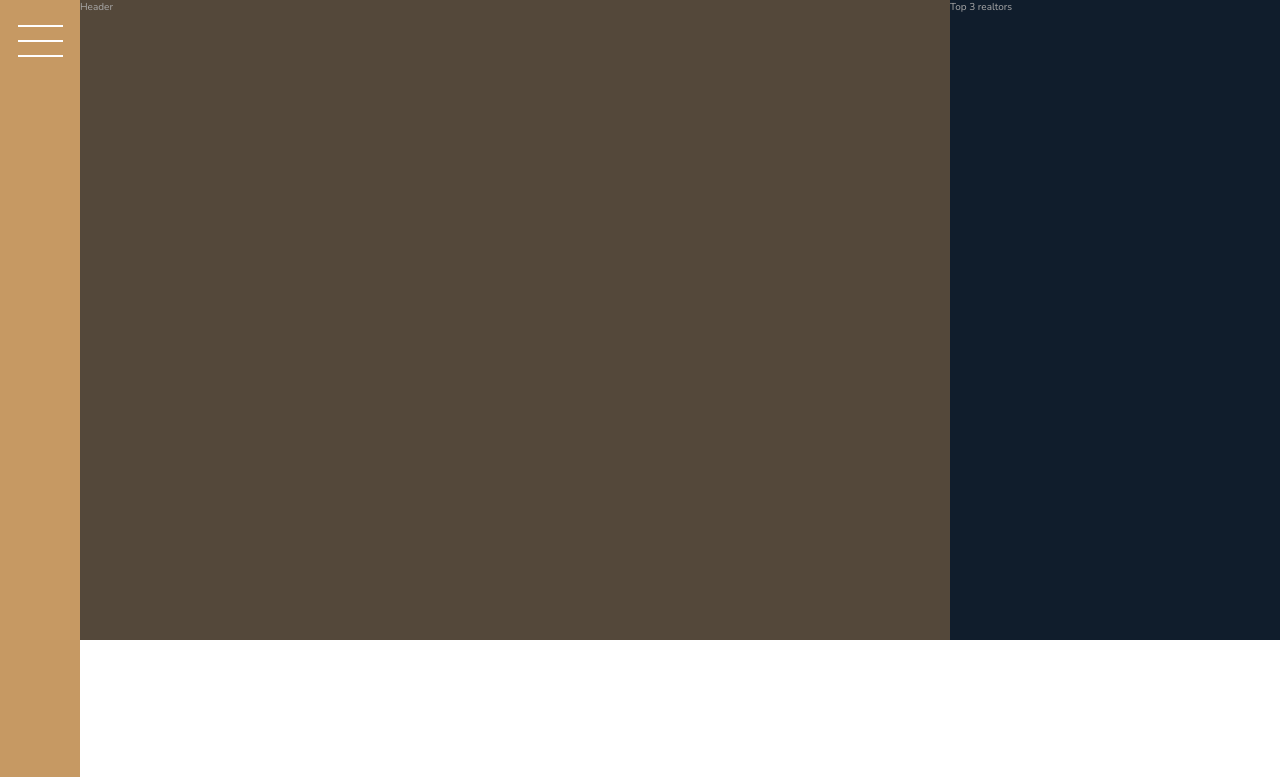
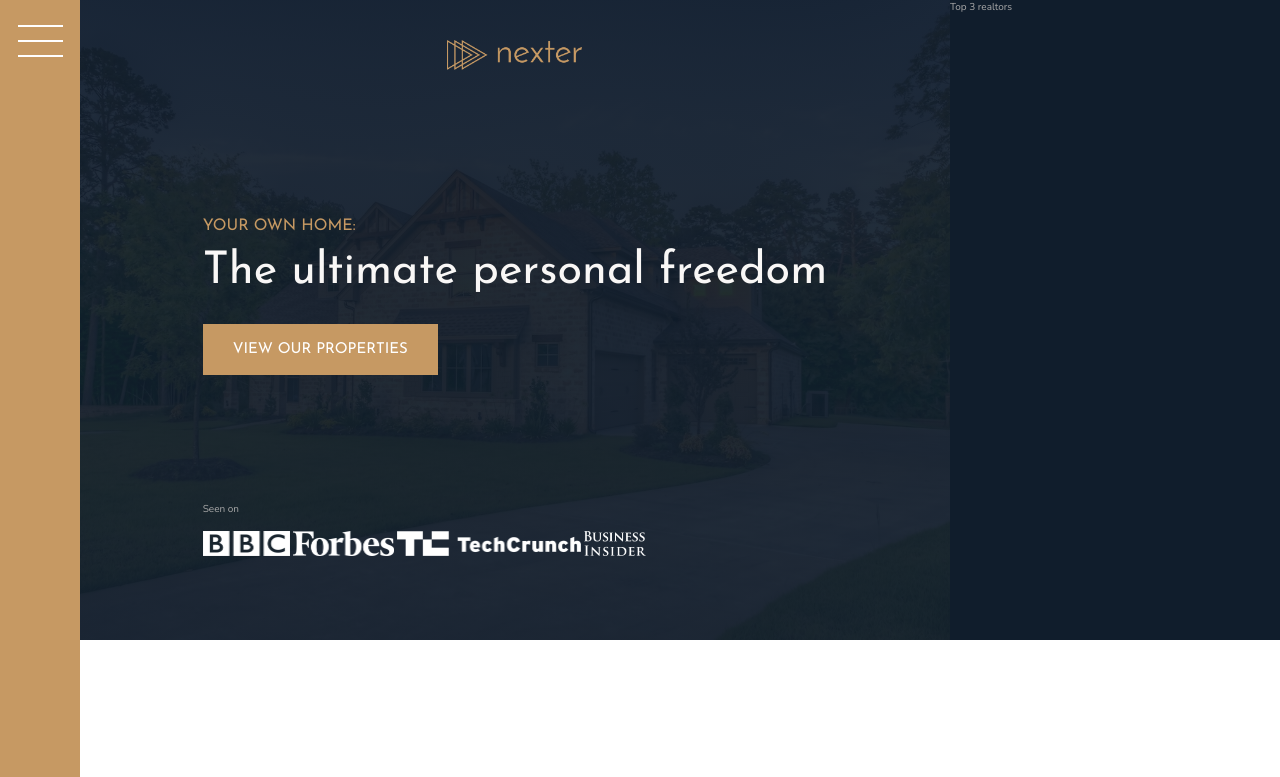
Before and after one commit to PrantoMollick/nexter-html-template, a website: page index.html in a window 1280 px wide. Shown: the top 777 px of the page. Drawn offline with nearby package versions, Linux system fonts and the light colour scheme.

Commit message:
014 Building the Header - Part 1

```diff
--- a/index.html
+++ b/index.html
@@ -19,7 +19,17 @@
     </div>
 
     <header class="header">
-        Header
+        <img src="img/logo.png" alt="Nexter Logo" class="header__logo">
+        <h3 class="heading-3">Your own home:</h3>
+        <h1 class="heading-1">The ultimate personal freedom</h1>
+        <button class="btn header__btn">View our properties</button>
+        <div class="header__seenon-text">Seen on</div>
+        <div class="header__seenon-logos">
+            <img src="img/logo-bbc.png" alt="Seen on logo 1">
+            <img src="img/logo-forbes.png" alt="Seen on logo 2">
+            <img src="img/logo-techcrunch.png" alt="Seen on logo 3">
+            <img src="img/logo-bi.png" alt="Seen on logo 4">
+        </div>
     </header>
 
     <div class="realtors">
--- a/sass/_header.scss
+++ b/sass/_header.scss
@@ -1,4 +1,34 @@
 .header {
-  background-color: $color-grey-dark-1;
   grid-column: full-start / col-end 6;
+  background-image: linear-gradient(rgba($color-secondary, 0.93), rgba($color-secondary, 0.93)), url(../img/hero.jpeg);
+  background-size: cover;
+  background-position: center;
+  padding: 8rem;
+  padding-top: 4rem;
+
+  display: grid;
+  grid-template-rows: 1fr min-content 6rem 1fr;
+  grid-template-columns: max-content;
+  grid-row-gap: 1.5rem;
+  justify-content: center;
+
+  &__logo {
+    height: 3rem;
+    justify-self: center;
+  }
+
+  &__btn {
+    align-self: start;
+    justify-self: start;
+  }
+
+  &__seenon-text {}
+
+  &__seenon-logos {
+    img {
+      height: 2.5rem;
+    }
+  }
+
+
 }
--- a/sass/_typography.scss
+++ b/sass/_typography.scss
@@ -5,6 +5,9 @@
 
 .heading-1 {
   @extend %heading;
+  font-size: 4.5rem;
+  color: $color-grey-light-1;
+  line-height: 1;
 }
 
 .heading-2 {
```
Also changed, not shown: css/style.css.
